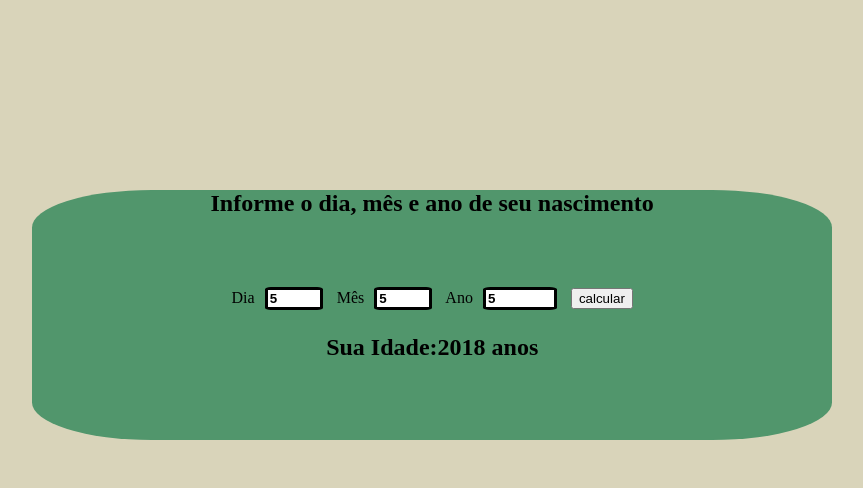
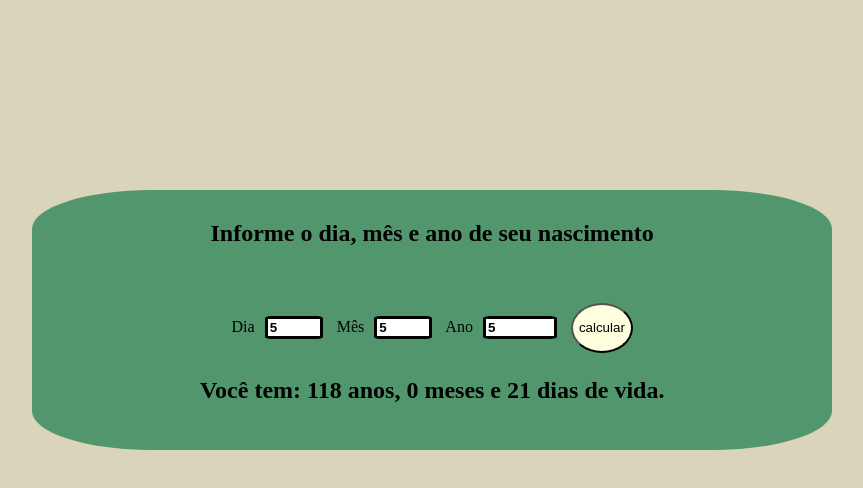
Before and after one commit to robsonmatos1989/calculadora_de_idade, a plain HTML site: page index.html in a window 1280 px wide. Both pictures are taken after typing "5", "5", "5" into the empty fields and a click on the button "calcular". Shown: the whole page, without its empty margins (355-1218 px from the left). Drawn offline with Linux system fonts and the light colour scheme.

Commit message:
Commit 4

```diff
--- a/index.html
+++ b/index.html
@@ -7,23 +7,46 @@
 	<link rel="stylesheet" type="text/css" href="style.css">
 	<script type="text/javascript">
 
-		function calc(){
-
-			dia = parseInt(document.getElementById("dia").value);
-			mes = parseInt(document.getElementById("mes").value);
-			ano = parseInt(document.getElementById("ano").value);
-			x = new Date();
-			anoAtual = x.getFullYear();
-			idade = anoAtual - ano;
+		function calc() {
+			      if(dia.value === "" || mes.value ==="" || ano.value === ""|| dia.value < 1 || dia.value >31 || mes.value <0 || mes.value> 12){
+			      	document.getElementById("resultado").innerHTML = "Por favor, reveja os dados inseridos, tem algo errado ou faltando.";
+			      }
+			      else{
+				      dia = parseInt(document.getElementById("dia").value);
+				      mes = parseInt(document.getElementById("mes").value) - 1; /*Meses são indexados de 0 a 11, sendo janeiro como o mês 0 e dezembro como mês 11*/
+				      ano = parseInt(document.getElementById("ano").value);
 
 
+				      dataNascimento = new Date(ano, mes, dia);
+				      hoje = new Date();
 
-			document.getElementById("resultado").innerHTML = "Sua Idade:" +idade + " anos";
+				      idade = hoje.getFullYear() - dataNascimento.getFullYear();
+				      difMeses = hoje.getMonth() - dataNascimento.getMonth();
+				      difDias = hoje.getDate() - dataNascimento.getDate();
+
+				      /*Aqui é verificado se a data de aniversário ainda não ocorreu neste ano*/
+				      if (difMeses < 0 || (difMeses === 0 && difDias < 0)) {
+				        idade--;
+				      }
+
+				      /*Aqui é verificado se já passou o mês de aniversário neste ano*/
+				      if (difMeses < 0) {
+				        difMeses += 12;
+				      }
+
+				      /*Aqui é verificado se já passou o dia de aniversário neste mês*/
+				      if (difDias < 0) {
+				        ultimoDiaMesAnterior = new Date(hoje.getFullYear(), hoje.getMonth(), 0).getDate();
+				        difDias += ultimoDiaMesAnterior;
+				        difMeses--;
+				      }
+
+				      /*Aqui imprime o resultado na página*/
+
+	      			document.getElementById("resultado").innerHTML = "Você tem: " +idade + " anos, " + difMeses +" meses e " + difDias + " dias de vida.";
+    				}
 
 			}
-
-
-
 
 
 
@@ -40,7 +63,7 @@
 				Mês<input class="insert"type="number" id="mes" min="1" max="12">
 				Ano<input class="insert"type="number" id="ano" min="1900" max="2023">
 				<!--Ano<input class="insert" id="ano" >-->
-				<input type="button" value="calcular" align="center" onclick="calc();">
+				<input id="calcular"type="button" value="calcular" align="center" onclick="calc();">
 			</form>
 		<div name="Exibir as informações finais">
 
--- a/style.css
+++ b/style.css
@@ -15,6 +15,7 @@
 	margin-left: 30%;
 	margin-top: 15%;
 	background-color: #51966C;
+	padding-top: 10px;
 	/*background-image: url("images/fundo.jpg");*/
 }
 
@@ -27,3 +28,8 @@ body{
 	/*background-image: url("images/fundo.jpg");
 	<a href="https://br.freepik.com/vetores-gratis/fundo-de-aquarela-de-tinta-a-alcool_21727350.htm#query=neon%20azul&position=16&from_view=search&track=ais">Imagem de coolvector</a> no Freepik*/
 }
+#calcular{
+	background-color: lightyellow;
+	border-radius: 50%;
+	height: 50px;
+}
```
